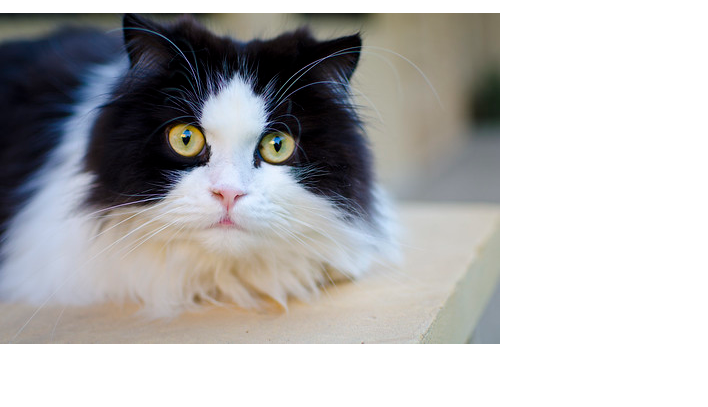
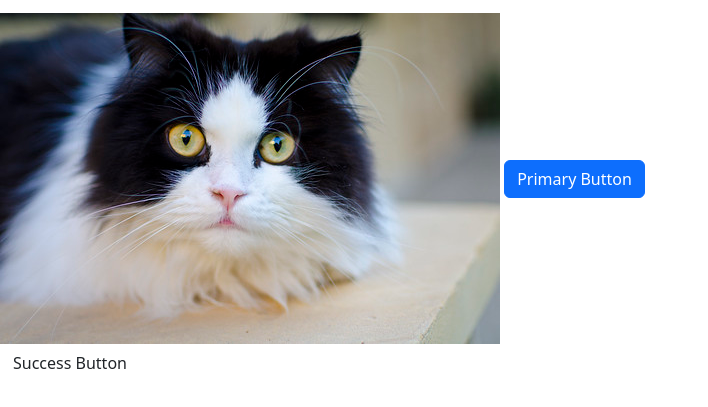
Before and after one commit to Michael-M-2026/responsive-design, a plain HTML site: page index.html in a window 1280 px wide. Shown: the part 83-490 px from the top of the page, without its empty margins (0-708 px from the left). Drawn offline with nearby package versions, Linux system fonts and the light colour scheme.

Commit message:
Update index.html
+ buttons

```diff
--- a/index.html
+++ b/index.html
@@ -12,6 +12,8 @@
 	<h1>Website Template</h1>
 	<p>Fork and use this template repo (a.k.a. "boilerplate") for any web project</p>
 	<img src="assets/img/cat.jpg" alt="">
+	<button type="button" class="btn btn-primary">Primary Button</button><br>
+	<button type="button" class=btn btn-success">Success Button</button>
 
 	<script src="https://cdn.jsdelivr.net/npm/bootstrap@5.3.8/dist/js/bootstrap.bundle.min.js"></script>
 	<script src="./assets/js/main.js"></script>
```
